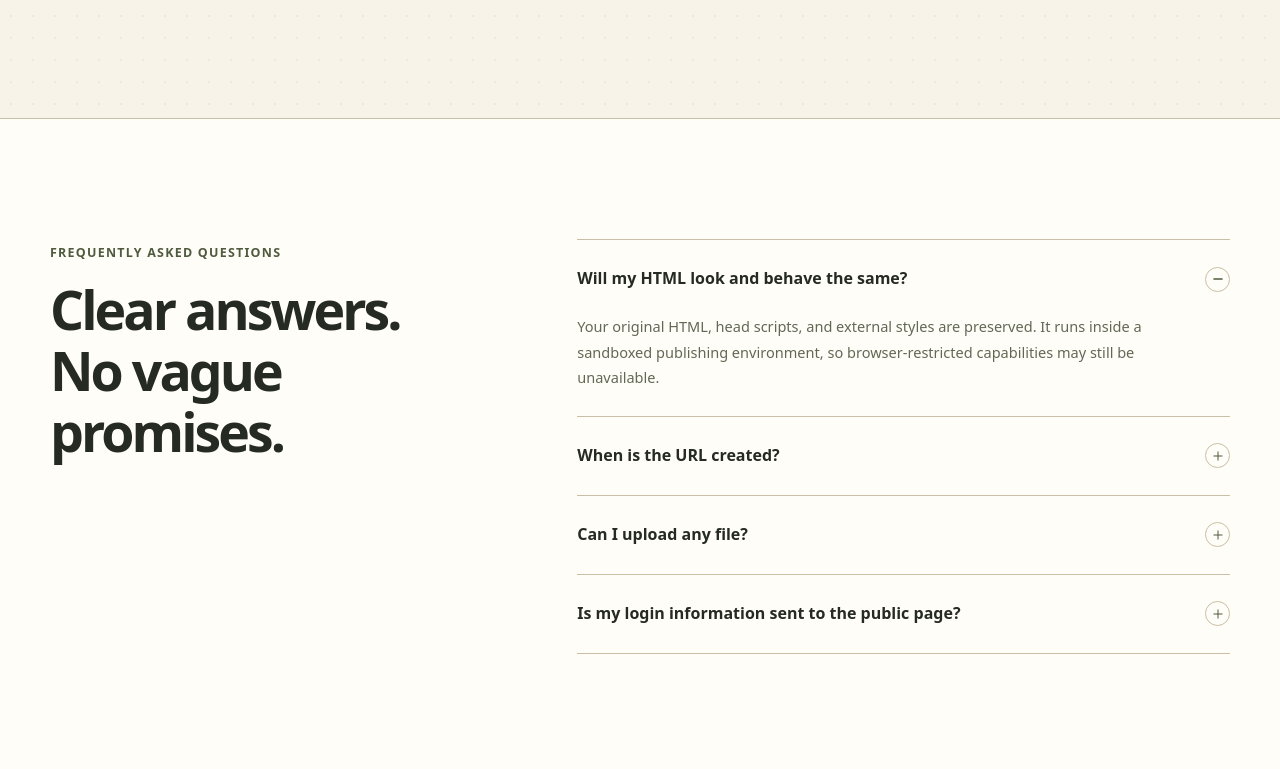
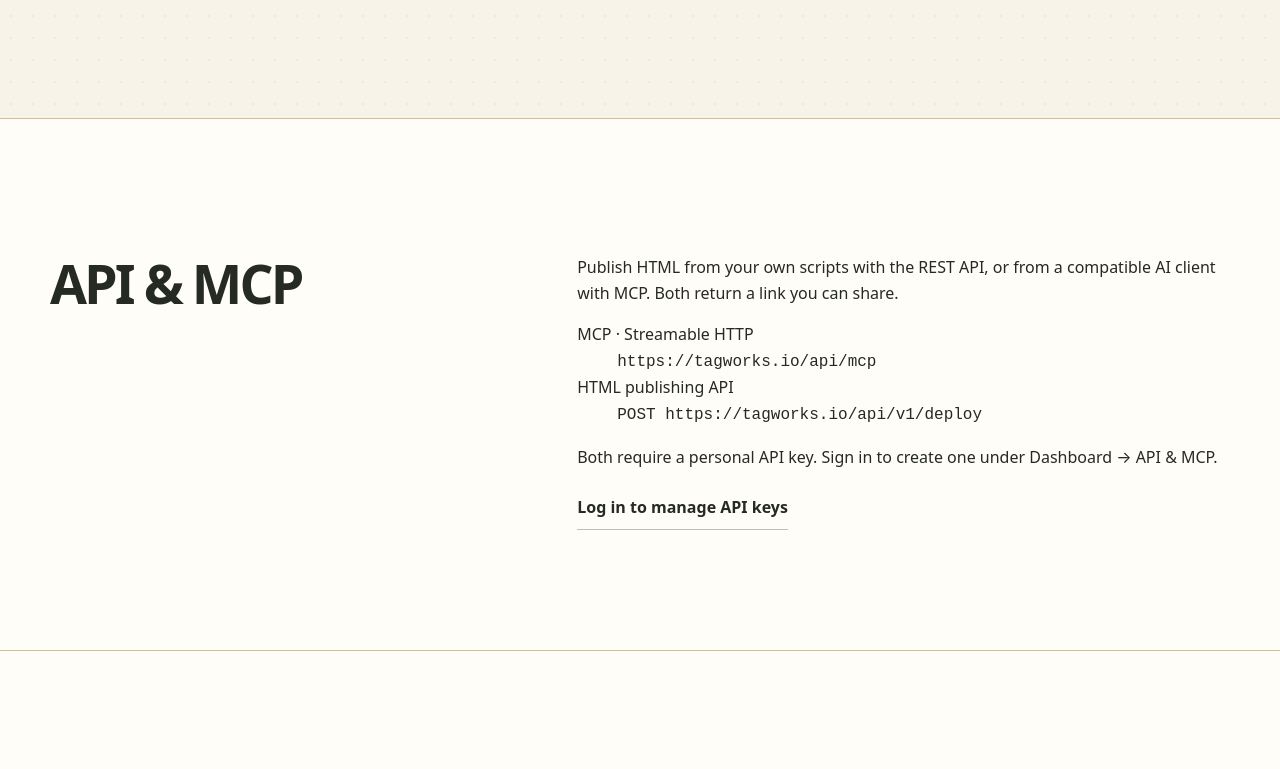
Before and after one commit to docupia/tagworks.io-landing, a Next.js app in the folder apps/web/: page / in a window 1280 px wide. Shown: the part 5134-5903 px from the top of the page. Built offline with nearby package versions, Linux system fonts and the light colour scheme; no server answers.

Commit message:
mcp, api 가이드
ㅇㅇ

```diff
--- a/apps/web/app/page.tsx
+++ b/apps/web/app/page.tsx
@@ -285,6 +285,27 @@ export default async function HomePage() {
           </div>
         </section>
 
+        <section className="section faq" id="api-mcp" aria-labelledby="api-mcp-title">
+          <div className="shell faq-grid">
+            <div className="faq-heading" data-reveal>
+              <h2 id="api-mcp-title">API &amp; MCP</h2>
+            </div>
+            <div data-reveal>
+              <p>{tx("Publish HTML from your own scripts with the REST API, or from a compatible AI client with MCP. Both return a link you can share.", "REST API로 스크립트에서, MCP로 호환되는 AI 도구에서 HTML을 게시하고 공유 링크를 받을 수 있습니다.")}</p>
+              <dl>
+                <dt>MCP · Streamable HTTP</dt>
+                <dd><code>https://tagworks.io/api/mcp</code></dd>
+                <dt>{tx("HTML publishing API", "HTML 게시 API")}</dt>
+                <dd><code>POST https://tagworks.io/api/v1/deploy</code></dd>
+              </dl>
+              <p>{tx("Both require a personal API key. Sign in to create one under Dashboard → API & MCP.", "두 기능 모두 개인 API 키가 필요합니다. 로그인 후 대시보드 → API & MCP에서 키를 발급할 수 있습니다.")}</p>
+              <Link className="text-link" href="/login?next=%2Fdashboard%2Fapi-keys">
+                {tx("Log in to manage API keys", "로그인하여 API 키 관리")}
+              </Link>
+            </div>
+          </div>
+        </section>
+
         <section className="section faq" id="faq" aria-labelledby="faq-title">
           <div className="shell faq-grid">
             <div className="faq-heading" data-reveal>
@@ -334,7 +355,7 @@ export default async function HomePage() {
           </a>
           <p>{tx("The simplest way to turn HTML into a public link.", "HTML을 공개 링크로 바꾸는 가장 단순한 방법.")}</p>
           <LanguageSwitcher locale={locale} />
-          <div className="footer-links"><a href="#workflow">{tx("How it works", "작동 방식")}</a><a href="#principles">{tx("What we support", "지원 범위")}</a><Link href="/pricing">{tx("Pricing", "요금제")}</Link><a href="#faq">FAQ</a></div>
+          <div className="footer-links"><a href="#workflow">{tx("How it works", "작동 방식")}</a><a href="#principles">{tx("What we support", "지원 범위")}</a><Link href="/pricing">{tx("Pricing", "요금제")}</Link><a href="#api-mcp">API &amp; MCP</a><a href="#faq">FAQ</a></div>
           <span>© {new Date().getFullYear()} TagWorks</span>
         </div>
       </footer>
```
